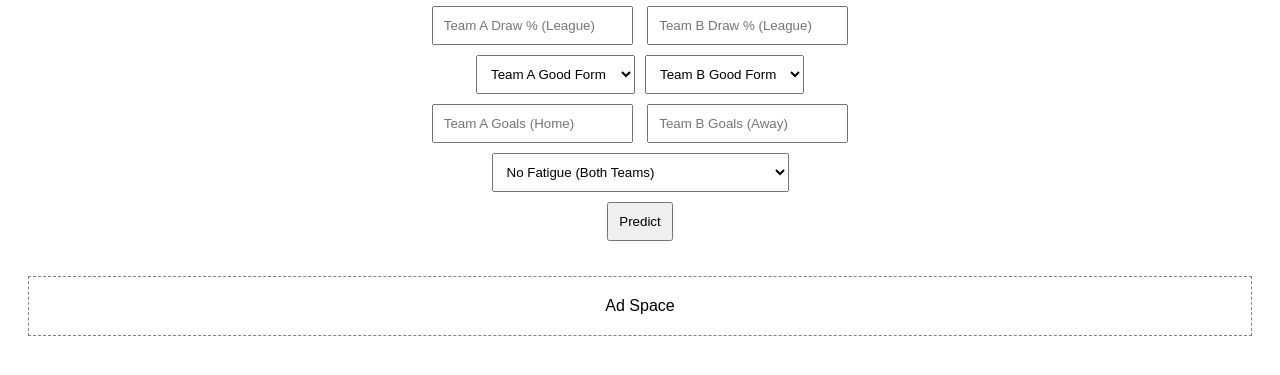
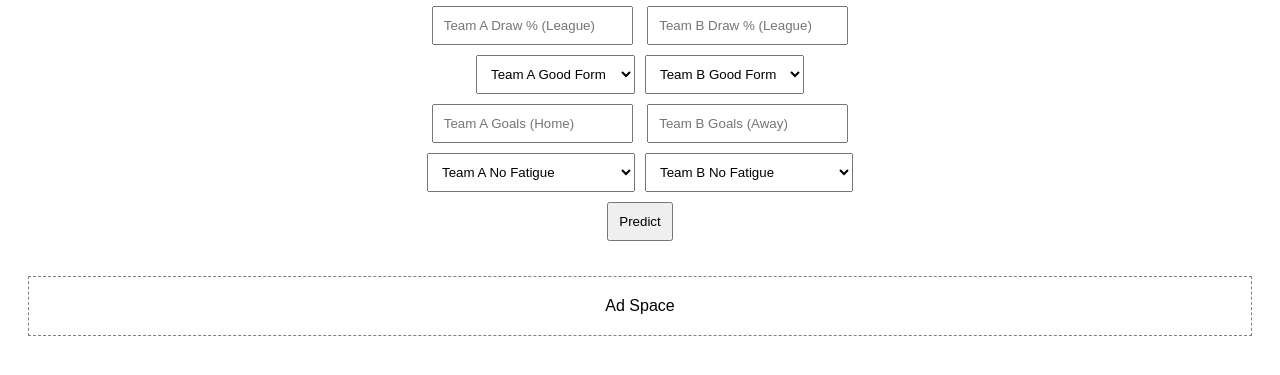
Before and after one commit to stalot362-art/matchpredicta-backend, a website: page index.html in a window 1280 px wide. Shown: the part 107-482 px from the top of the page. Drawn offline with Linux system fonts and the light colour scheme.

Commit message:
Update index.html

```diff
--- a/index.html
+++ b/index.html
@@ -16,9 +16,16 @@
   <option value="good">Team B Good Form</option>
   <option value="bad">Team B Bad Form</option>
 </select><br><input type="number" id="a_goals" placeholder="Team A Goals (Home)">
-<input type="number" id="b_goals" placeholder="Team B Goals (Away)"><br><select id="fatigue">
-  <option value="no">No Fatigue (Both Teams)</option>
-  <option value="yes">Fatigue Present (Both Teams - e.g Europa)</option>
+<input type="number" id="b_goals" placeholder="Team B Goals (Away)"><br><select id="fatigue_a">
+  <option value="none">Team A No Fatigue</option>
+  <option value="champions">Team A Champions League</option>
+  <option value="europa">Team A Europa League</option>
+  <option value="conference">Team A Conference League</option>
+</select><select id="fatigue_b">
+  <option value="none">Team B No Fatigue</option>
+  <option value="champions">Team B Champions League</option>
+  <option value="europa">Team B Europa League</option>
+  <option value="conference">Team B Conference League</option>
 </select><br><button onclick="predict()">Predict</button>
 
 <div id="result"></div><div class="ads">
@@ -37,7 +44,8 @@ async function predict() {
       b_form: document.getElementById("b_form").value,
       a_goals: Number(document.getElementById("a_goals").value),
       b_goals: Number(document.getElementById("b_goals").value),
-      fatigue: document.getElementById("fatigue").value
+      fatigue_a: document.getElementById("fatigue_a").value,
+      fatigue_b: document.getElementById("fatigue_b").value
     })
   });
 
```
